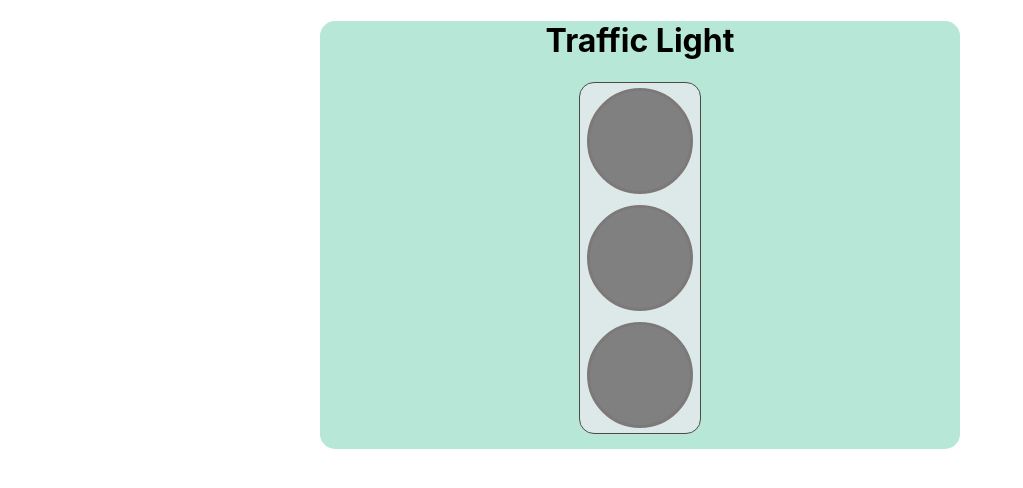
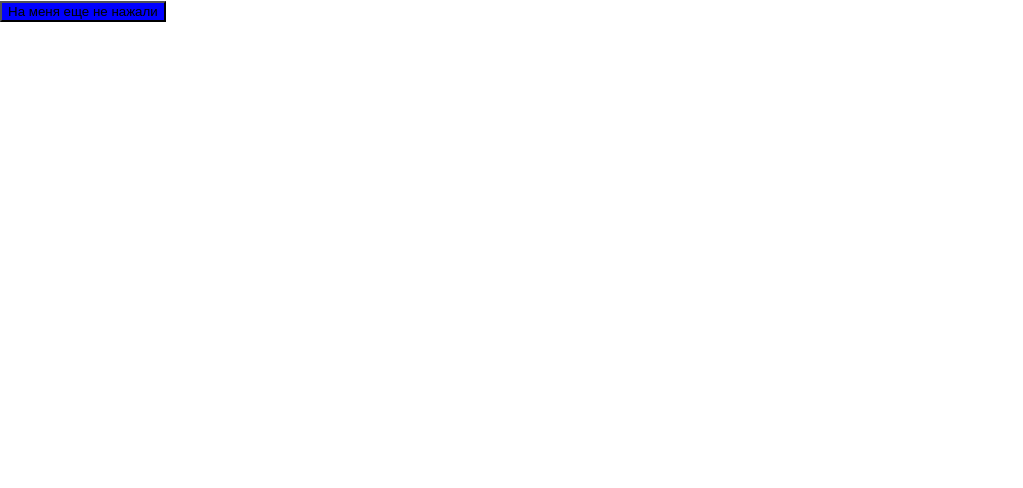
Before and after one commit to LenaYork/react-projects, a React (Create React App) app: page / in a window 1280 px wide. Shown: the top 488 px of the page, without its empty margins (0-1023 px from the left). Built offline with nearby package versions, Linux system fonts and the light colour scheme.

Commit message:
feat: add class component

```diff
--- a/src/App.css
+++ b/src/App.css
@@ -1,25 +1,11 @@
-.App {
-  width: 50%;
-  height: 90%;
-  border-radius: 15px;
-  margin: 0 auto;
-  padding-bottom: 15px;
-  background-color: #b7e7d7;
+button:hover {
+  cursor: pointer;
 }
 
-.traffic-container {
-  border: 1px solid #4d4a4a;
-  border-radius: 15px;
-  width: 120px;
-  height: 350px;
-  margin: 0 auto;
-  display: flex;
-  flex-direction: column;
-  justify-content: space-around;
-  align-items: center;
-  background-color: #dde8e9;
+.blue {
+  background-color: blue;
 }
 
-h1 {
-  text-align: center;
+.green {
+  background-color: green;
 }
--- a/src/App.js
+++ b/src/App.js
@@ -1,59 +1,86 @@
 import React, { useState } from 'react';
 import './App.css';
-import { Circle } from "./components/Circle";
 
-// class App extends React.Component {
-//   constructor(props) {
-//     super(props);
-//     this.state = {
-//         isActive: false,
-//         activeCircle: "0",
-//     }
+class App extends React.Component {
+  constructor(props) {
+    super(props)
+    this.state = {
+      activeClass : "blue",
+      text : "На меня еще не нажали"
+    }
+  }
+
+  handleClick = () => {
+    // alert("smth!");
+    const newActiveClass = this.state.activeClass === "green" ? "blue" : "green";
+    const newText = this.state.text === "а вот теперь нажали" ? "На меня еще не нажали" : "а вот теперь нажали";
+    this.setState({
+      activeClass: newActiveClass,
+      text: newText,
+    })
+  }
+
+  render() {
+    return(
+      <button className={this.state.activeClass} onClick={this.handleClick}>
+        {this.state.text}
+      </button>
+    )
+  }
+}
+
+// // class App extends React.Component {
+// //   constructor(props) {
+// //     super(props);
+// //     this.state = {
+// //         isActive: false,
+// //         activeCircle: "0",
+// //     }
+// // }
+
+// //   handleClick = (id)=> {
+// //     // const isMatch = id === this.state.activeCircle;
+// //     const currentId = (id === this.state.activeCircle) ? "0" : id;
+// //     this.setState({
+// //         isActive: !this.state.isActive,
+// //         activeCircle: currentId,
+// //     })
+// // }
+
+// //   render() {
+// //     return (
+// //       <div className="App">
+// //         <h1>Traffic Light</h1>
+// //         <section className="traffic-container">
+// //           <Circle  color="red" click={this.handleClick} id="1" active={this.state.activeCircle} />
+// //           <Circle  color="yellow" click={this.handleClick} id="2" active={this.state.activeCircle}/>
+// //           <Circle  color="green" click={this.handleClick} id="3" active={this.state.activeCircle}/>
+// //           <Circle  color="blue" click={this.handleClick} id="4" active={this.state.activeCircle}/>
+// //         </section>
+// //       </div>
+// //     );
+// //   }
+
+// // }
+
+// function App () {
+//   const [activeCircle, setActiveCircle] = useState("0");
+
+//   const handleClick = (id) => {
+//     const currentId = (id === activeCircle) ? "0" : id;
+//     setActiveCircle(currentId);
+//   }
+
+//   return(
+//     <div className="App">
+//       <h1>Traffic Light</h1>
+//       <section className="traffic-container">
+//         <Circle color="red" id="1" click={handleClick} active={activeCircle} />
+//         <Circle color="yellow" id="2" click={handleClick} active={activeCircle} />
+//         <Circle color="green" id="3" click={handleClick} active={activeCircle} />
+//       </section>
+//     </div>
+//   )
 // }
 
-//   handleClick = (id)=> {
-//     // const isMatch = id === this.state.activeCircle;
-//     const currentId = (id === this.state.activeCircle) ? "0" : id;
-//     this.setState({
-//         isActive: !this.state.isActive,
-//         activeCircle: currentId,
-//     })
-// }
-
-//   render() {
-//     return (
-//       <div className="App">
-//         <h1>Traffic Light</h1>
-//         <section className="traffic-container">
-//           <Circle  color="red" click={this.handleClick} id="1" active={this.state.activeCircle} />
-//           <Circle  color="yellow" click={this.handleClick} id="2" active={this.state.activeCircle}/>
-//           <Circle  color="green" click={this.handleClick} id="3" active={this.state.activeCircle}/>
-//           <Circle  color="blue" click={this.handleClick} id="4" active={this.state.activeCircle}/>
-//         </section>
-//       </div>
-//     );
-//   }
-
-// }
-
-function App () {
-  const [activeCircle, setActiveCircle] = useState("0");
-
-  const handleClick = (id) => {
-    const currentId = (id === activeCircle) ? "0" : id;
-    setActiveCircle(currentId);
-  }
-
-  return(
-    <div className="App">
-      <h1>Traffic Light</h1>
-      <section className="traffic-container">
-        <Circle color="red" id="1" click={handleClick} active={activeCircle} />
-        <Circle color="yellow" id="2" click={handleClick} active={activeCircle} />
-        <Circle color="green" id="3" click={handleClick} active={activeCircle} />
-      </section>
-    </div>
-  )
-}
-
 export default App;
```
